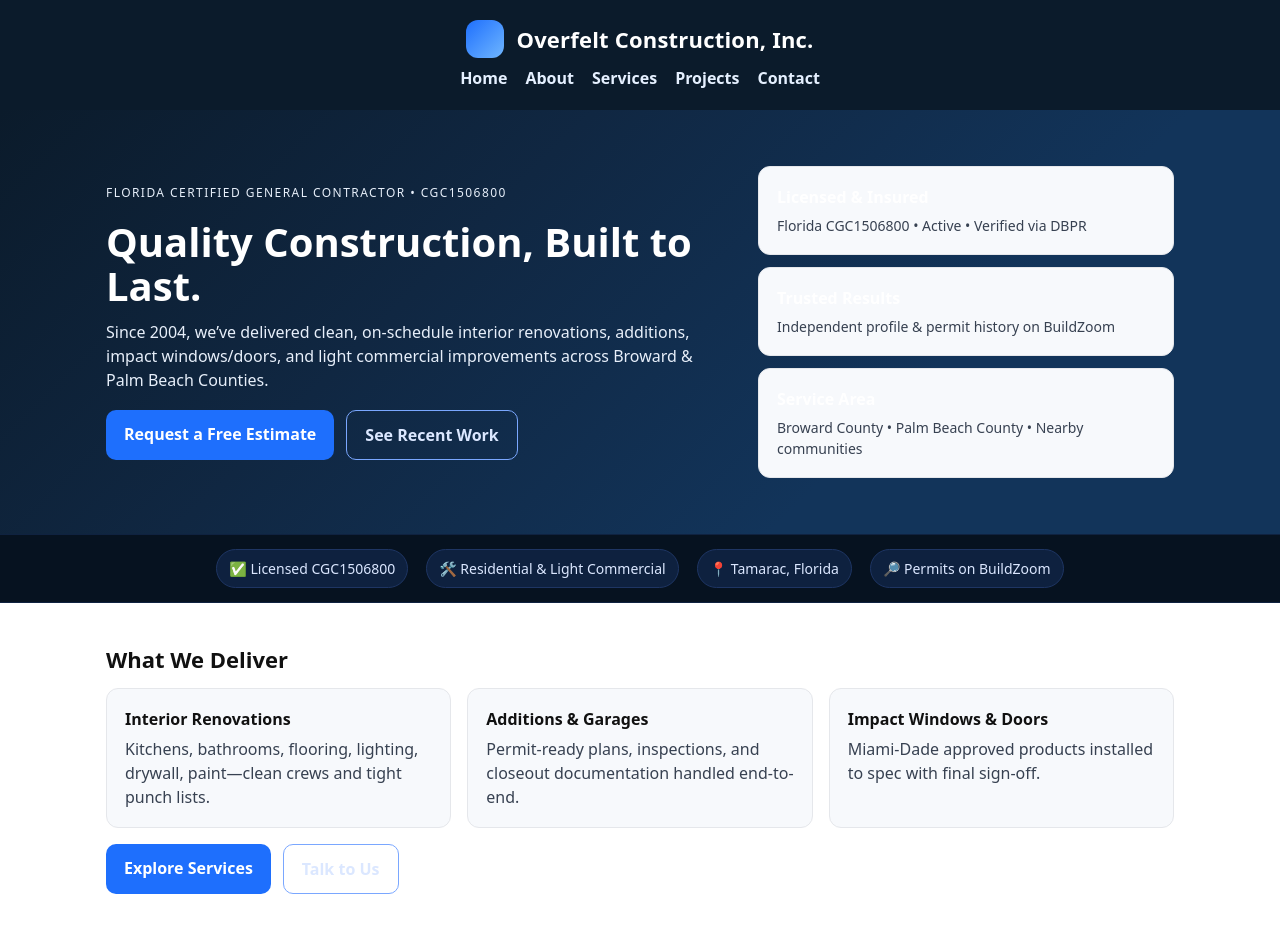
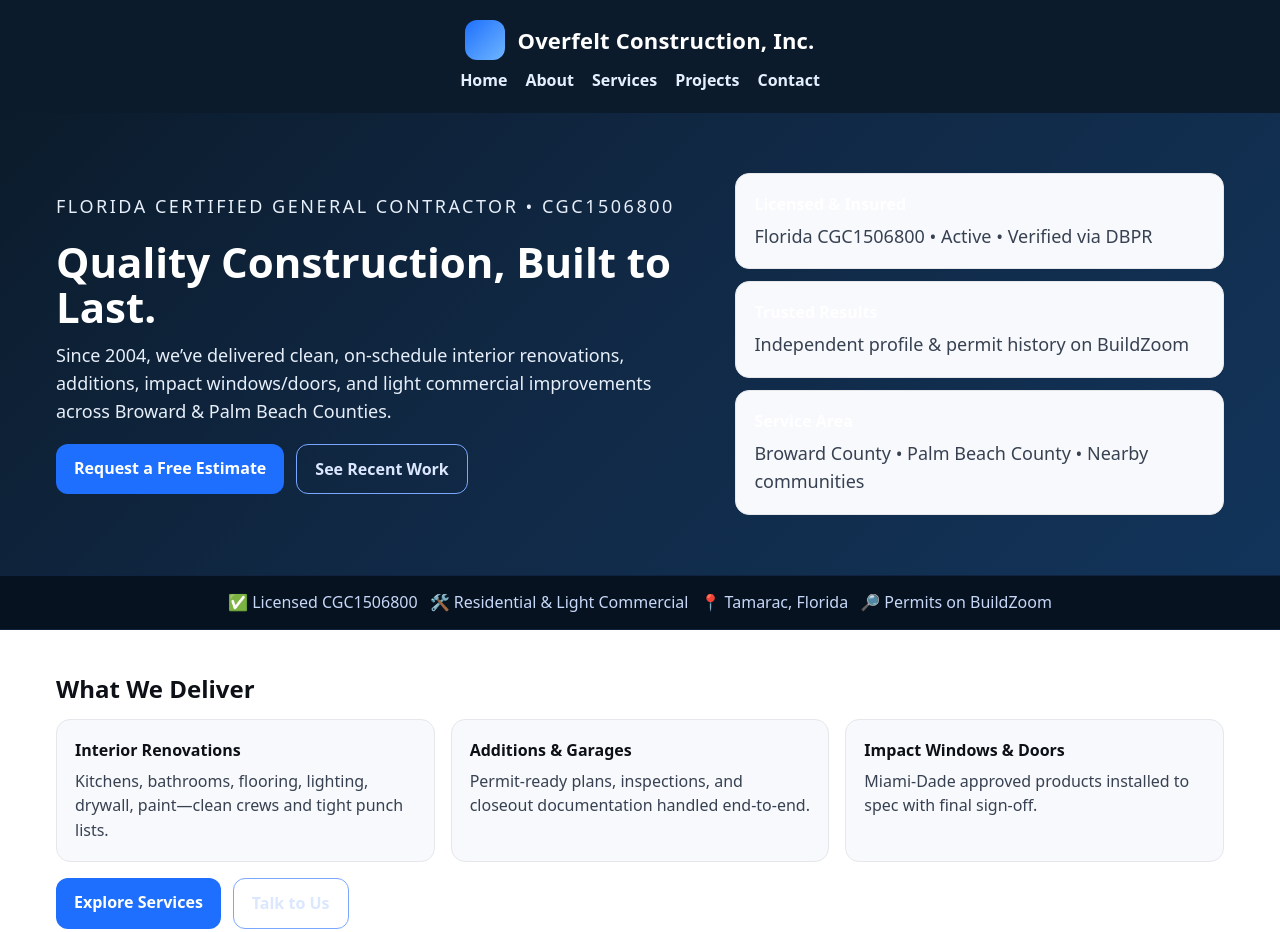
Before and after one commit to Derekdog689/overfelt-construction-demo, a plain HTML site: page index.html in a window 1280 px wide. Shown: the top 932 px of the page. Drawn offline with Linux system fonts and the light colour scheme.

Commit message:
Update style.css

```diff
--- a/style.css
+++ b/style.css
@@ -1,67 +1,75 @@
-/* Brand palette (BuildZoom-inspired): deep blue + sky blue + warm gray */
+/* Brand palette (BuildZoom-inspired blues + calm gray) */
 :root{
   --bg:#0b1b2b;          /* deep navy */
   --brand:#1e6ffd;       /* blue accent */
   --brand-2:#6fb6ff;     /* light blue */
-  --ink:#111;
+  --ink:#0d1117;         /* body text */
   --muted:#6b7280;       /* warm gray */
   --card:#f7f9fc;        /* off-white */
   --line:#e5e7eb;
+  --pill-bg:#0e213f;
+  --pill-line:#1e3563;
 }
-
 *{box-sizing:border-box}
 html,body{margin:0;padding:0}
-body{font-family:system-ui,-apple-system,Segoe UI,Roboto,Arial,sans-serif;color:var(--ink);background:#fff;line-height:1.5}
+body{font-family:system-ui,-apple-system,Segoe UI,Roboto,Arial,sans-serif;color:var(--ink);background:#fff;line-height:1.55}
 
 /* Header */
-header{background:var(--bg);color:#fff;text-align:center;padding:20px 16px;position:sticky;top:0;z-index:20}
-.header-wrap{max-width:1100px;margin:0 auto}
+header{background:var(--bg);color:#fff;text-align:center;padding:20px 16px;position:sticky;top:0;z-index:30}
+.header-wrap{max-width:1200px;margin:0 auto}
 .brand{display:flex;gap:12px;align-items:center;justify-content:center}
-.brand-badge{width:38px;height:38px;border-radius:12px;background:linear-gradient(135deg,var(--brand),var(--brand-2))}
-.brand h1{font-size:22px;margin:0;font-weight:700;letter-spacing:.2px}
+.brand-badge{width:40px;height:40px;border-radius:12px;background:linear-gradient(135deg,var(--brand),var(--brand-2))}
+.brand h1{font-size:22px;margin:0;font-weight:800;letter-spacing:.2px}
 nav{margin-top:8px;display:flex;gap:18px;justify-content:center;flex-wrap:wrap}
-nav a{color:#e5f0ff;text-decoration:none;font-weight:600}
+nav a{color:#e5f0ff;text-decoration:none;font-weight:700}
 nav a:hover{color:#fff;text-decoration:underline}
 
 /* Hero */
-.hero{background:linear-gradient(135deg,var(--bg) 0%, #102742 35%, #12345a 70%);color:#fff}
-.hero-inner{max-width:1100px;margin:0 auto;display:grid;grid-template-columns:1.2fr .8fr;gap:28px;align-items:center;padding:56px 16px}
-@media (max-width:900px){.hero-inner{grid-template-columns:1fr}}
-.kicker{color:var(--brand-2);text-transform:uppercase;letter-spacing:.12em;font-size:12px;margin:0 0 6px}
-.hero h2{font-size:40px;line-height:1.1;margin:0 0 12px}
-.hero p{margin:0 0 18px;color:#e7effa}
+.hero{background:linear-gradient(135deg,var(--bg) 0%, #102742 40%, #12345a 100%);color:#fff}
+.hero-inner{max-width:1200px;margin:0 auto;display:grid;grid-template-columns:1.2fr .9fr;gap:28px;align-items:center;padding:60px 16px}
+@media (max-width:980px){.hero-inner{grid-template-columns:1fr}}
+.kicker{color:var(--brand-2);text-transform:uppercase;letter-spacing:.14em;font-size:12px;margin:0 0 8px}
+.hero h2{font-size:42px;line-height:1.08;margin:0 0 12px}
+.hero p{margin:0 0 18px;color:#e7effa;font-size:18px}
 .cta-row{display:flex;gap:12px;flex-wrap:wrap}
-.btn{display:inline-block;padding:12px 18px;border-radius:10px;text-decoration:none;font-weight:700}
+.btn{display:inline-block;padding:12px 18px;border-radius:12px;text-decoration:none;font-weight:800}
 .btn-primary{background:var(--brand);color:#fff}
 .btn-primary:hover{filter:brightness(1.08)}
 .btn-ghost{border:1px solid #7aa7ff;color:#dbe7ff}
 .btn-ghost:hover{background:#0d2342}
 
-/* Trust bar */
+/* Image strip */
+.strip{display:grid;grid-template-columns:repeat(3,1fr);gap:10px}
+.strip img{width:100%;height:140px;object-fit:cover;border-radius:12px;border:1px solid #0f2240}
+
+/* Trust pills */
 .trust{background:#061220;color:#c7d7f8;border-top:1px solid #0f2240;border-bottom:1px solid #0f2240}
-.trust-inner{max-width:1100px;margin:0 auto;padding:14px 16px;display:flex;gap:18px;justify-content:center;flex-wrap:wrap}
-.badge{display:flex;align-items:center;gap:8px;background:#0e213f;color:#dbe7ff;padding:8px 12px;border-radius:999px;border:1px solid #1e3563;font-size:14px}
+.trust-inner{max-width:1200px;margin:0 auto;padding:14px 16px;display:flex;gap:12px;justify-content:center;flex-wrap:wrap}
+.pill{display:flex;align-items:center;gap:8px;background:var(--pill-bg);color:#dbe7ff;padding:8px 12px;border-radius:999px;border:1px solid var(--pill-line);font-size:14px}
 
 /* Sections */
-.section{max-width:1100px;margin:0 auto;padding:40px 16px}
-h3{font-size:22px;margin:0 0 12px}
+.section{max-width:1200px;margin:0 auto;padding:40px 16px}
+h3{font-size:24px;margin:0 0 12px}
+.sub{color:var(--muted);margin:-6px 0 18px}
 .cards{display:grid;grid-template-columns:repeat(3,1fr);gap:16px}
-@media (max-width:980px){.cards{grid-template-columns:1fr 1fr}}
-@media (max-width:640px){.cards{grid-template-columns:1fr}}
-.card{background:var(--card);border:1px solid var(--line);border-radius:12px;padding:18px}
+@media (max-width:1100px){.cards{grid-template-columns:1fr 1fr}}
+@media (max-width:680px){.cards{grid-template-columns:1fr}}
+.card{background:var(--card);border:1px solid var(--line);border-radius:14px;padding:18px}
 .card h4{margin:0 0 6px}
 .card p{margin:0;color:#374151}
 
-/* Projects grid */
-.projects{display:grid;grid-template-columns:1fr 1fr;gap:16px}
-@media (max-width:900px){.projects{grid-template-columns:1fr}}
+/* Projects grid (thumbs) */
+.projects{display:grid;grid-template-columns:repeat(3,1fr);gap:16px}
+@media (max-width:1100px){.projects{grid-template-columns:1fr 1fr}}
+@media (max-width:680px){.projects{grid-template-columns:1fr}}
+.thumb{width:100%;height:160px;object-fit:cover;border-radius:12px;border:1px solid var(--line);margin-bottom:10px}
 .meta{color:var(--muted);font-size:14px}
 
 /* Contact form */
-form{background:var(--card);border:1px solid var(--line);border-radius:12px;padding:18px}
+form{background:var(--card);border:1px solid var(--line);border-radius:14px;padding:18px}
 label{display:block;margin:10px 0 4px}
-input,select,textarea{width:100%;padding:10px;border:1px solid #d1d5db;border-radius:8px;font:inherit}
-button{padding:12px 16px;border:0;border-radius:10px;background:var(--brand);color:#fff;font-weight:700;cursor:pointer}
+input,select,textarea{width:100%;padding:10px;border:1px solid #d1d5db;border-radius:10px;font:inherit}
+button{padding:12px 16px;border:0;border-radius:12px;background:var(--brand);color:#fff;font-weight:800;cursor:pointer}
 button:hover{filter:brightness(1.08)}
 
 /* Footer */
```
